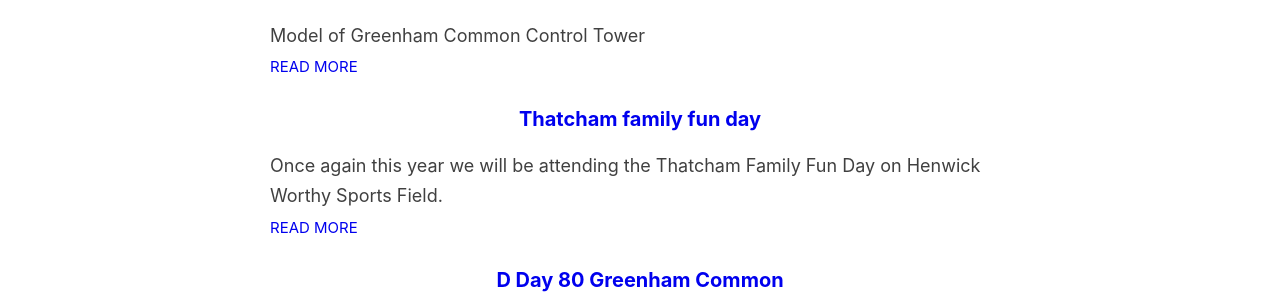
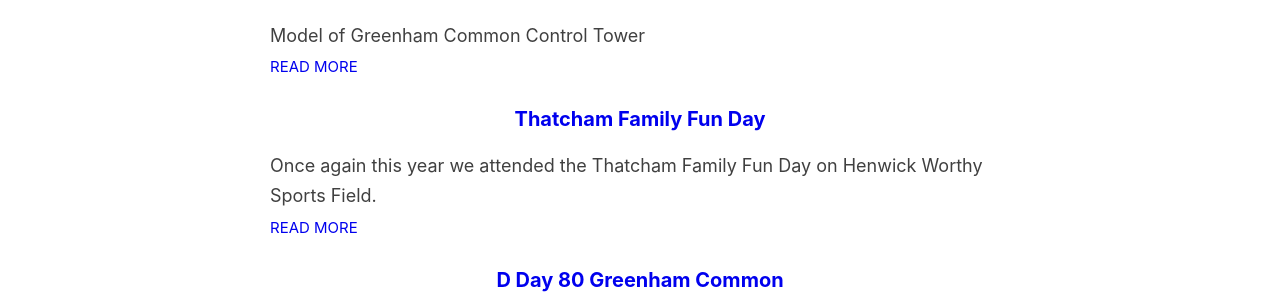
Before and after one commit to nadhack/nadhack.github.io, a Jekyll site: the page built from posts.html, in a window 1280 px wide. Shown: the part 551-851 px from the top of the page. Built offline with Jekyll 4.4.1, drawn with Linux system fonts in a browser that asks for light colours.

Commit message:
Update 2024-06-29-family-fun-24.md

```diff
--- a/_posts/2024-06-29-family-fun-24.md
+++ b/_posts/2024-06-29-family-fun-24.md
@@ -1,8 +1,8 @@
 ---
 layout: post
-title: Thatcham family fun day
+title: Thatcham Family Fun Day
 categories: [External-Event]
-excerpt: Once again this year we will be attending the Thatcham Family Fun Day on Henwick Worthy Sports Field.
+excerpt: Once again this year we attended the Thatcham Family Fun Day on Henwick Worthy Sports Field.
 ---
 
 Come and see some of our members projects and have a go at driving a radio controlled Droid, sucessfully complete one circuit and be awarded your Droid driving licence. We will also have a wide selection of items our members have been making with our equipment.
```
